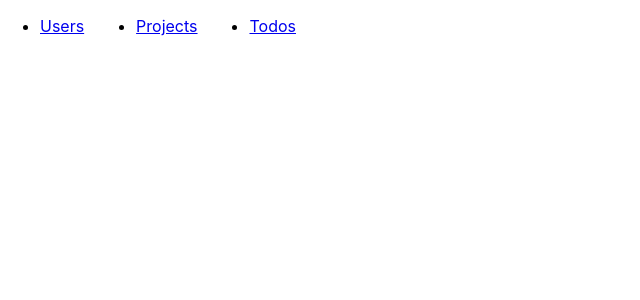
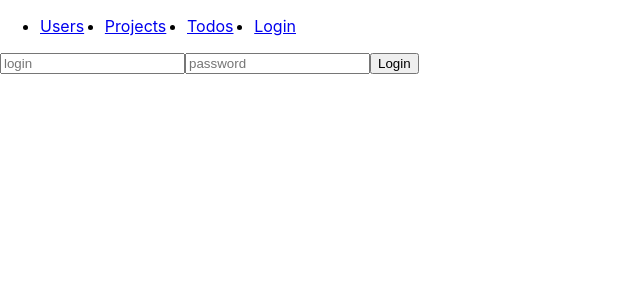
Before and after one commit to juliyamakutu/drf_2387, a React (Create React App) app in the folder todo/frontend/: page /login in a window 1280 px wide. Shown: the top 300 px of the page, without its empty margins (0-640 px from the left). Built offline with nearby package versions, Linux system fonts and the light colour scheme; no server answers.

Commit message:
Это из методички и оно не работает

```diff
--- a/todo/frontend/src/App.js
+++ b/todo/frontend/src/App.js
@@ -7,6 +7,7 @@
 import TodoList from './components/Todo.js'
 import UserTodoList from './components/UserTodo.js'
 import {BrowserRouter, Route, Link, Routes, Navigate} from 'react-router-dom'
+import LoginForm from './components/Auth.js'
 
 
 const NotFound404 = ({ location }) => {
@@ -16,8 +17,6 @@
     </div>
   )
 }
-
-
 
 class App extends React.Component {
 
@@ -30,7 +29,15 @@
       }
   }
 
+  get_token(username, password) {
+    axios.post('http://127.0.0.1:8000/api-token-auth/', {username: username, password: password})
+        .then(response => {
+      console.log(response.data)
+    }).catch(error => alert('Неверный логин или пароль'))
+  }
+
   componentDidMount() {
+
     axios.get('http://127.0.0.1:8000/api/users/').then(response => {
       this.setState(
             {
@@ -69,6 +76,9 @@
             <li>
               <Link to='/todos'>Todos</Link>
             </li>
+            <li>
+              <Link to='/login'>Login</Link>
+            </li>
           </ul>
         </nav>
         </div>
@@ -76,8 +86,10 @@
             <Route exact path='/' element={<UserList users={this.state.users} /> } />
             <Route exact path='/projects' element={<ProjectList projects={this.state.projects}  /> } />
             <Route exact path='/todos' element={<TodoList todos={this.state.todos} /> } />
+            <Route exact path='/login' element={<LoginForm />} />
             <Route path='/users' element={<Navigate to='/' />} />
             <Route path="/users/:id" element={<UserTodoList todos={this.state.todos} /> } />
+            <Route exact path='/login' render={<LoginForm get_token={(username, password) => this.get_token(username, password)} />} />
             <Route element={NotFound404} />
           </Routes>
         </BrowserRouter>
--- /dev/null
+++ b/todo/frontend/src/components/Auth.js
@@ -0,0 +1,33 @@
+import React from 'react'
+
+
+class LoginForm extends React.Component {
+    constructor(props) {
+        super(props)
+        this.state = {login: '', password: ''}
+    }
+    handleChange(event)
+    {
+        this.setState(
+            {
+                [event.target.name]: event.target.value
+            }
+        );
+    }
+    handleSubmit(event) {
+        this.props.get_token(this.state.login, this.state.password)
+        //console.log(this.state.login+' '+this.state.password)
+        event.preventDefault()
+    }
+    render() {
+        return (
+            <form onSubmit={(event)=> this.handleSubmit(event)}>
+                <input type="text" name="login" placeholder="login" value={this.state.login} onChange={(event)=>this.handleChange(event)} />
+                <input type="password" name="password" placeholder="password" value={this.state.password} onChange={(event)=>this.handleChange(event)} />
+                <input type="submit" value="Login" />
+            </form>
+        );
+    }
+}
+
+export default LoginForm
```
